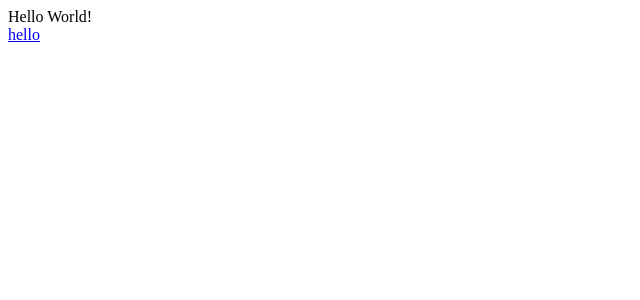
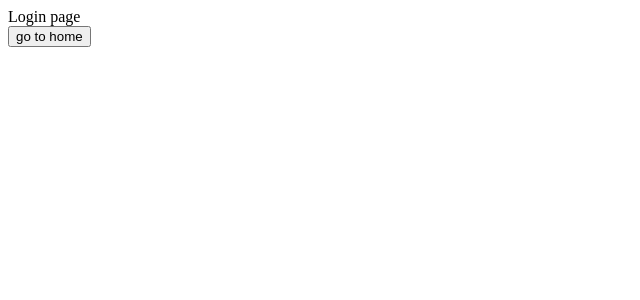
Before and after one commit to hsmalladi/PackHacks, a React (Create React App) app in the folder my-app/: page / in a window 1280 px wide. Shown: the top 300 px of the page, without its empty margins (0-640 px from the left). Built offline with nearby package versions, Linux system fonts and the light colour scheme.

Commit message:
loginpage

```diff
--- a/my-app/src/App.js
+++ b/my-app/src/App.js
@@ -8,8 +8,8 @@ function App() {
   return (
     <Router>
       <Switch>
-        <Route exact path="/" component={HomePage} />
-        <Route exact path="/login" component={LoginPage} />
+        <Route exact path="/" component={LoginPage} />
+        <Route exact path="/home" component={HomePage} />
       </Switch>
     </Router>
   );
--- a/my-app/src/pages/HomePage.js
+++ b/my-app/src/pages/HomePage.js
@@ -1,12 +1,9 @@
 import React from "react";
-import LoginPage from "./LoginPage";
-import { Link } from "react-router-dom";
 
 const HomePage = () => {
     return (
         <div>
             <div>Hello World!</div>
-            <Link to="./login" className="btn btn-primary">hello</Link>
         </div>
     );
 }
--- a/my-app/src/pages/LoginPage.js
+++ b/my-app/src/pages/LoginPage.js
@@ -1,8 +1,15 @@
 import React from "react";
+import { useHistory } from "react-router-dom";
 
 const LoginPage = () => {
+    const history = useHistory();
+    const navigateTo = () => history.push('/home');
+
     return (
-        <div>Login page</div>
+        <div>
+            <div>Login page</div>
+            <button onClick={navigateTo}>go to home</button>
+        </div>
     );
 }
 
```
